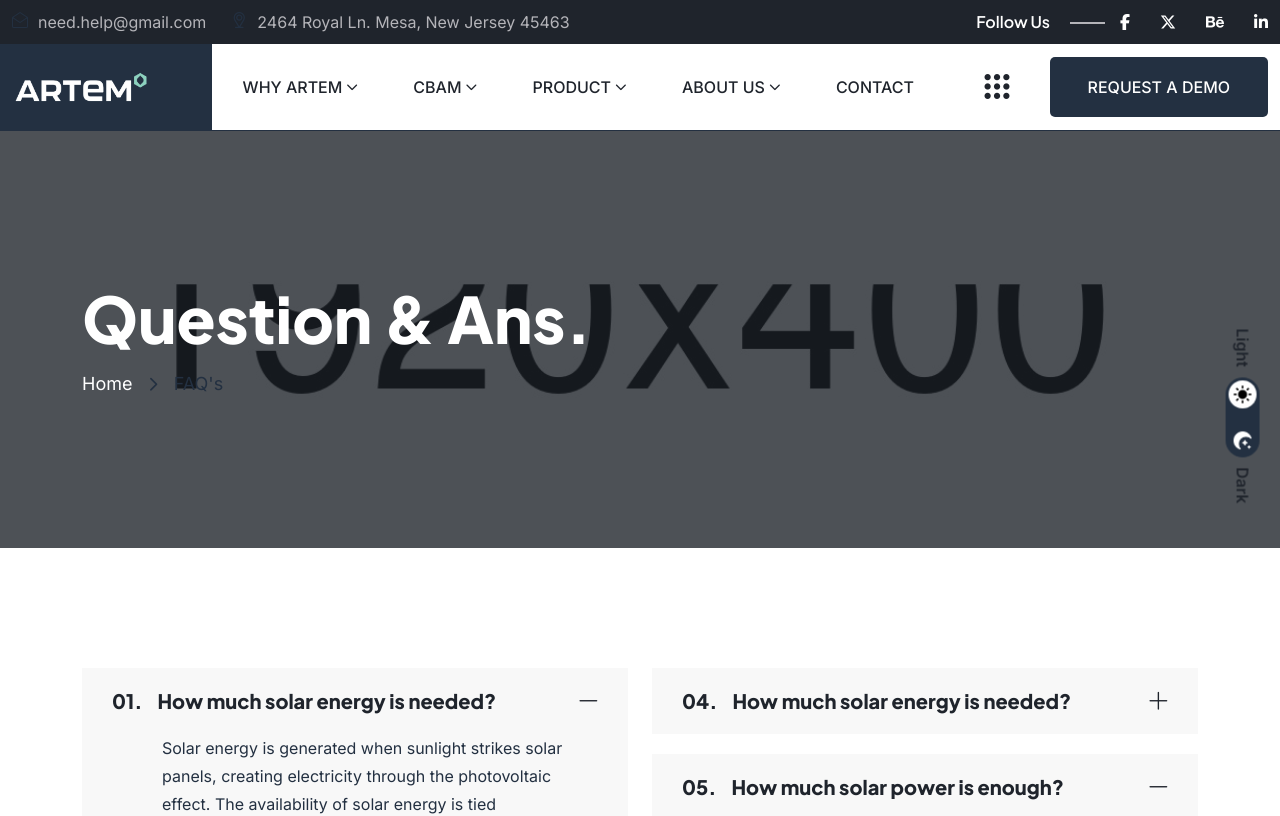
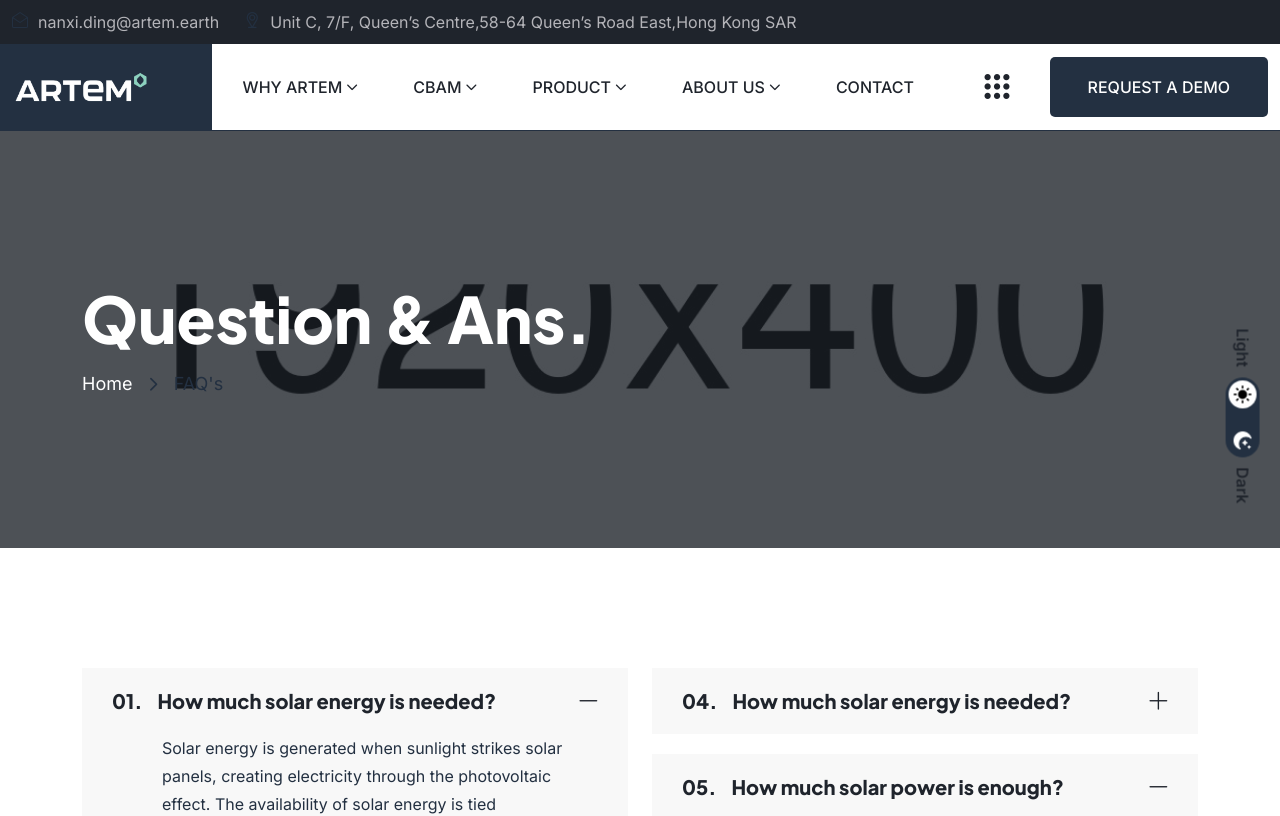
Before and after one commit to ArtemWebsite/Artem, a Next.js app: page /faq in a window 1280 px wide. Shown: the top 816 px of the page. Built offline with nearby package versions, Linux system fonts and the light colour scheme.

Commit message:
second  commit

```diff
--- a/components/layout/headers/header-one.jsx
+++ b/components/layout/headers/header-one.jsx
@@ -22,27 +22,28 @@ const HeaderOne = () => {
               <div className="topBar__one-left lg-t-center">
                 <ul>
                   <li>
-                    <Link href="mailto:need.help@gmail.com">
-                      <i className="flaticon-envelope"></i>need.help@gmail.com
+                    <Link href="mailto:nanxi.ding@artem.earth">
+                      <i className="flaticon-envelope"></i>
+                      nanxi.ding@artem.earth
                     </Link>
                   </li>
                   <li>
                     <Link href="https://google.com/maps">
-                      <i className="flaticon-placeholder"></i>2464 Royal Ln.
-                      Mesa, New Jersey 45463
+                      <i className="flaticon-placeholder"></i>Unit C, 7/F,
+                      Queen’s Centre,58-64 Queen’s Road East,Hong Kong SAR
                     </Link>
                   </li>
                 </ul>
               </div>
             </div>
-            <div className="col-lg-4">
+            {/* <div className="col-lg-4">
               <div className="topBar__one-right t-right lg-t-center">
                 <div className="topBar__one-right-social">
                   <h6>Follow Us</h6>
                   <Social />
                 </div>
               </div>
-            </div>
+            </div> */}
           </div>
         </div>
       </div>
--- a/components/layout/headers/offcanvas.jsx
+++ b/components/layout/headers/offcanvas.jsx
@@ -22,11 +22,7 @@ const SideBar = ({ isOpen, setIsOpen, addClass }) => {
             <img className="logo_three" src={logo4.src} alt="logo" />
           </Link>
         </div>
-        <p>
-          The insurance company assumes the financial risk of covering these
-          events in exchange for the premiums paid by the policyholder. There
-          are many different types of insurance,
-        </p>
+        <p></p>
         <div className="header__area-menubar-right-sidebar-popup-contact">
           <h4 className="mb-30">Get In Touch</h4>
           <div className="header__area-menubar-right-sidebar-popup-contact-item">
@@ -36,7 +32,8 @@ const SideBar = ({ isOpen, setIsOpen, addClass }) => {
             <div className="header__area-menubar-right-sidebar-popup-contact-item-content">
               <span>Call Now</span>
               <h6>
-                <Link href="tel:+125(895)658568">+125 (895) 658 568</Link>
+                <Link href="tel:+49 1724817216">+49 1724817216 (EU)</Link>
+                <Link href="tel:+852 67674122">+852 67674122 (HK)</Link>
               </h6>
             </div>
           </div>
@@ -47,8 +44,8 @@ const SideBar = ({ isOpen, setIsOpen, addClass }) => {
             <div className="header__area-menubar-right-sidebar-popup-contact-item-content">
               <span>Quick Email</span>
               <h6>
-                <Link href="mailto:info.help@gmail.com">
-                  info.help@gmail.com
+                <Link href="mailto:nanxi.ding@artem.earth">
+                  nanxi.ding@artem.earth
                 </Link>
               </h6>
             </div>
@@ -61,15 +58,19 @@ const SideBar = ({ isOpen, setIsOpen, addClass }) => {
               <span>Office Address</span>
               <h6>
                 <Link href="https://google.com/maps" target="_blank">
-                  PV3M+X68 Welshpool United Kingdom
+                  Artem Limited
+                  <br />
+                  Unit C, 7/F, Queen’s Centre,
+                  <br />
+                  58-64 Queen’s Road East,
+                  <br />
+                  Hong Kong SAR
                 </Link>
               </h6>
             </div>
           </div>
         </div>
-        <div className="header__area-menubar-right-sidebar-popup-social social__icon">
-          <Social />
-        </div>
+        <div className="header__area-menubar-right-sidebar-popup-social social__icon"></div>
       </div>
       <div className={`sidebar-overlay ${isOpen ? "show" : ""}`}></div>
     </>
```
